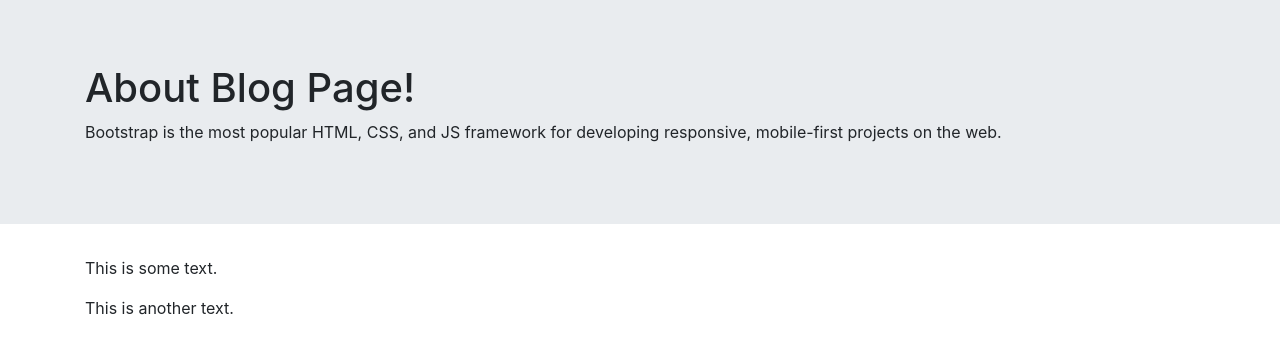
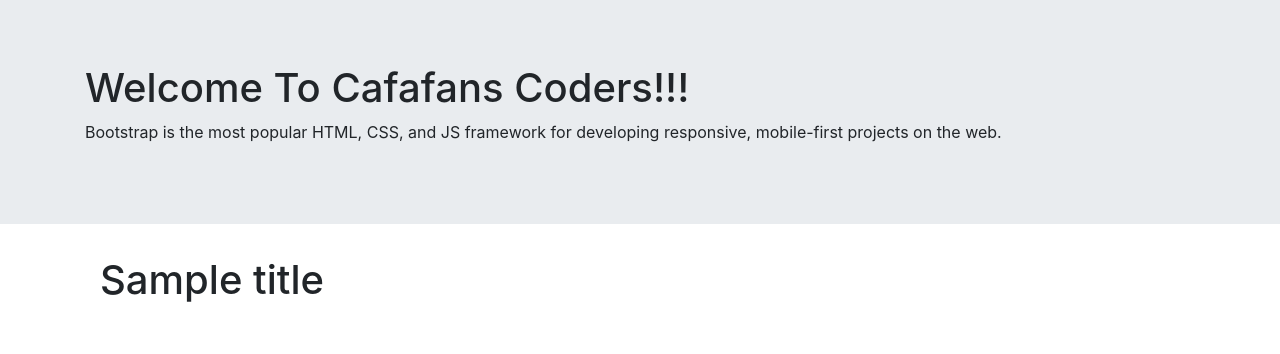
Before and after one commit to ElectronicMoney/CafafansBlogRestApi, a Flask app: template templates/about.html in a window 1280 px wide. Shown: the top 354 px of the page. Run offline with Flask 2, Linux system fonts and the light colour scheme; the template is opened without the code that fills it: most values are stand-ins (such as "Sample title", 1, 10 or a date in 2020); some libraries are stand-ins or nearby versions.

Commit message:
Customize the title on base templates

```diff
--- a/app.py
+++ b/app.py
@@ -28,7 +28,7 @@ def home():
 # About Us
 @app.route('/about')
 def about():
-    return render_template('about.html')
+    return render_template('about.html', title='About Us')
 
 
 if __name__ == '__main__':
--- a/templates/about.html
+++ b/templates/about.html
@@ -1,27 +1,8 @@
-<!DOCTYPE html>
-<html lang="en">
-<head>
-  <title>Bootstrap Example</title>
-  <meta charset="utf-8">
-  <meta name="viewport" content="width=device-width, initial-scale=1">
-  <link rel="stylesheet" href="https://maxcdn.bootstrapcdn.com/bootstrap/4.4.1/css/bootstrap.min.css">
-  <script src="https://ajax.googleapis.com/ajax/libs/jquery/3.4.1/jquery.min.js"></script>
-  <script src="https://cdnjs.cloudflare.com/ajax/libs/popper.js/1.16.0/umd/popper.min.js"></script>
-  <script src="https://maxcdn.bootstrapcdn.com/bootstrap/4.4.1/js/bootstrap.min.js"></script>
-</head>
-<body>
+{% extends 'base.html' %}
 
-<div class="jumbotron jumbotron-fluid">
+{% block content %}
+
   <div class="container">
-    <h1>About Blog Page!</h1>
-    <p>Bootstrap is the most popular HTML, CSS, and JS framework for developing responsive, mobile-first projects on the web.</p>
+    <h1>{{title}}</h1>
   </div>
-</div>
-
-<div class="container">
-  <p>This is some text.</p>
-  <p>This is another text.</p>
-</div>
-
-</body>
-</html>
+{% endblock content %}
--- a/templates/base.html
+++ b/templates/base.html
@@ -1,9 +1,11 @@
 <!DOCTYPE html>
 <html lang="en">
 <head>
-  <title>
-    Dajngo Blog - {% if title %} {{title}} {% else %} No Title {% endif %}
-  </title>
+    {% if title %}
+        <title>Cafafans - {{title}} </title>
+    {% else %}
+        <title>Cafafans - Home Page </title>
+    {% endif %}
   <meta charset="utf-8">
   <meta name="viewport" content="width=device-width, initial-scale=1">
   <link rel="stylesheet" href="https://maxcdn.bootstrapcdn.com/bootstrap/4.4.1/css/bootstrap.min.css">
--- a/templates/home.html
+++ b/templates/home.html
@@ -8,7 +8,7 @@
           <li class="list-group-item"><h1>{{post.title}} </h1> </li>
           <li class="list-group-item"><p>{{post.body}} </p></li>
           <li class="list-group-item">Posted On: <i>{{post.date_posted}} </i></li>
-          <li class="list-group-item">Authoor: <strong>{{post.author}}</strong> </li>
+          <li class="list-group-item">Author: <strong>{{post.author}}</strong> </li>
       {% endfor %}
     </ul>
   </div>
```
